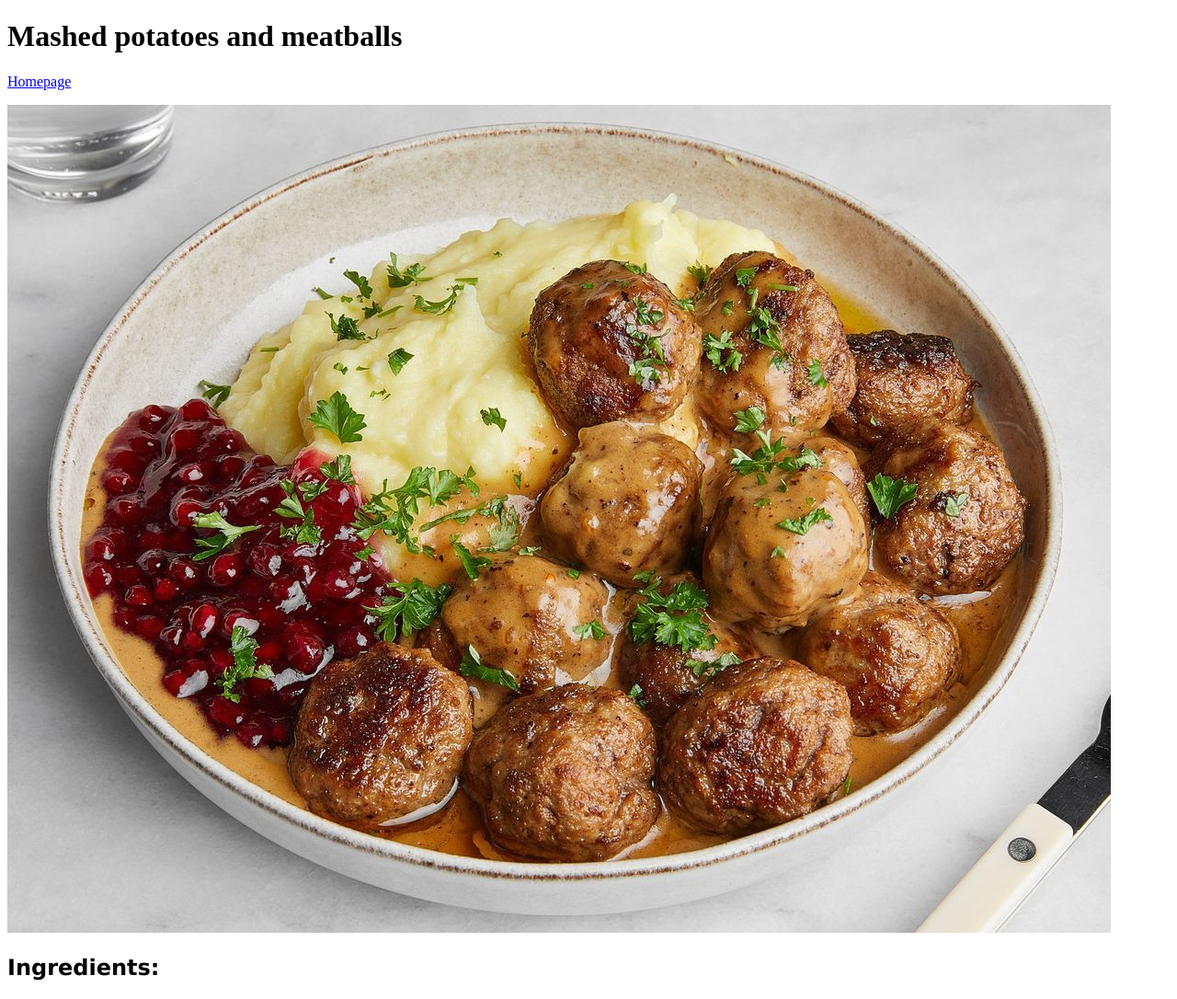
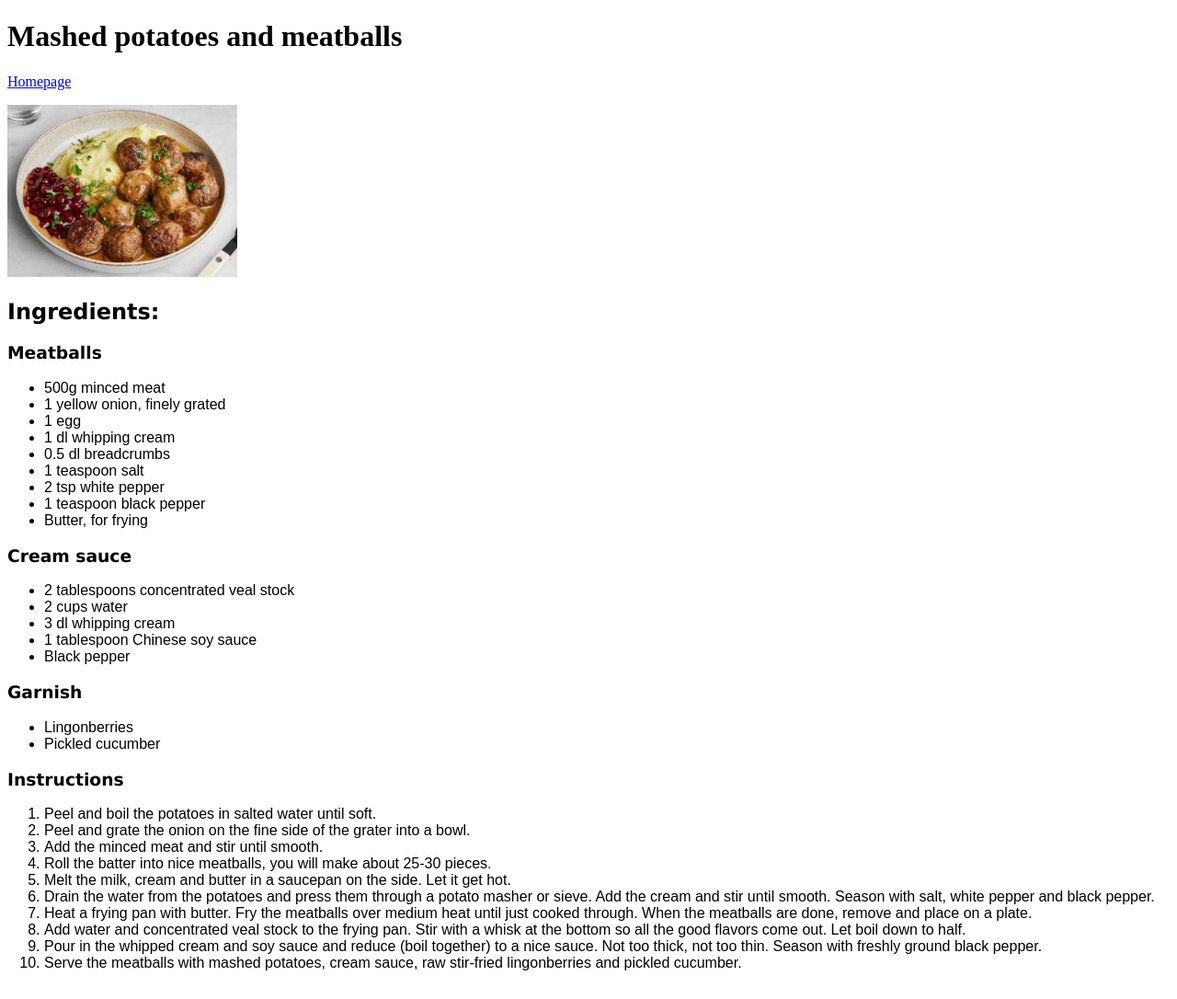
Before and after one commit to Jeffrey0431/odin-recipes, a plain HTML site: page recipes/meatballs.html in a window 1280 px wide. Shown: the whole page at 92% size. Drawn offline with Linux system fonts and the light colour scheme.

Commit message:
Correction of meatball recipe

```diff
--- a/recipes/meatballs.html
+++ b/recipes/meatballs.html
@@ -9,13 +9,112 @@
    <h1>Mashed potatoes and meatballs</h1>
     <a href="../index.html">Homepage</a>
     <p>
-        <img src="../images/meatballs.jpg"
-        alt="Pinterest: mauricettegobeil">
+        <img src="../images/meatballs.jpg" width="250"
+        alt="Pinterest: Foooodiiizz">
     </p>
 
     <h2 style="font-family: Verdana, Geneva, Tahoma, sans-serif;">
         Ingredients:</h2>
 
+    <h3 style="font-family: Verdana, Geneva, Tahoma, sans-serif;">Meatballs</h3>
+    <ul style="font-family: Arial, Helvetica, sans-serif">
+        <li>
+            500g minced meat
+        </li>
+        <li>
+            1 yellow onion, finely grated
+        </li>
+        <li>
+            1 egg
+        </li>
+        <li>
+            1 dl whipping cream
+        </li>
+        <li>
+         0.5 dl breadcrumbs
+        </li>
+        <li>
+            1 teaspoon salt
+        </li>
+        <li>
+        2 tsp white pepper
+        </li>
+        <li>
+        1 teaspoon black pepper
+        </li>
+        <li>
+        Butter, for frying
+        </li>
+    </ul>
+
+<h3 style="font-family: Verdana, Geneva, Tahoma, sans-serif;">Cream sauce</h3>
+<ul style="font-family: Arial, Helvetica, sans-serif ;">
+    <li>
+    2 tablespoons concentrated veal stock
+    </li>
+    <li>
+    2 cups water
+    </li>
+    <li>
+    3 dl whipping cream
+    </li>
+    <li>
+    1 tablespoon Chinese soy sauce
+    </li>
+    <li>
+    Black pepper
+    </li>
+</ul>
+
+<h3 style="font-family: Verdana, Geneva, Tahoma, sans-serif;">Garnish</h3>
+<ul style="font-family: Arial, Helvetica, sans-serif ;">
+    <li>
+    Lingonberries
+    </li>
+    <li>
+    Pickled cucumber
+    </li>
+</ul>
+
+<h3 style="font-family: Verdana, Geneva, Tahoma, sans-serif;">Instructions</h3>
+<ol style="font-family: Arial, Helvetica, sans-serif;">
+<li>
+    Peel and boil the potatoes in salted water until soft.
+</li>
+<li>
+Peel and grate the onion on the fine side of the grater into a bowl.
+</li>
+<li>
+    Add the minced meat and stir until smooth.
+</li>
+<li>
+    Roll the batter into nice meatballs, you will make about 25-30 pieces.
+</li>
+<li>
+    Melt the milk, cream and butter in a saucepan on the side. Let it get hot.
+</li>
+<li>
+    Drain the water from the potatoes and press them through a potato masher or sieve.
+    Add the cream and stir until smooth. Season with salt,
+    white pepper and black pepper.
+</li>
+<li>
+    Heat a frying pan with butter. Fry the meatballs over medium heat until just
+    cooked through. When the meatballs are done, remove and place on a plate.
+</li>
+<li>
+    Add water and concentrated veal stock to the frying pan. Stir with a whisk
+    at the bottom so all the good flavors come out. Let boil down to half.
+</li>
+<li>
+    Pour in the whipped cream and soy sauce and reduce (boil together) to a
+    nice sauce. Not too thick, not too thin. Season with freshly ground black pepper.
+</li>
+<li>
+    Serve the meatballs with mashed potatoes, cream sauce, raw stir-fried
+    lingonberries and pickled cucumber.
+</li>
+</ol>
 
 </body>
 </html>
```
Also changed, not shown: index.html (+5 -3 lines), recipes/jollof.html (+1 -1 lines), recipes/kladdkaka.html (added, +147 -0 lines), images/kladdkaka.jpg (added).
